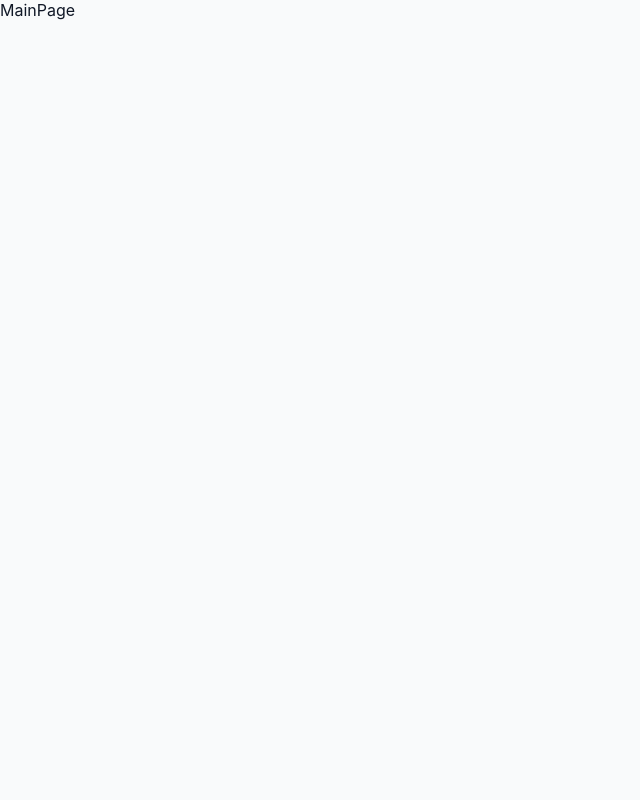
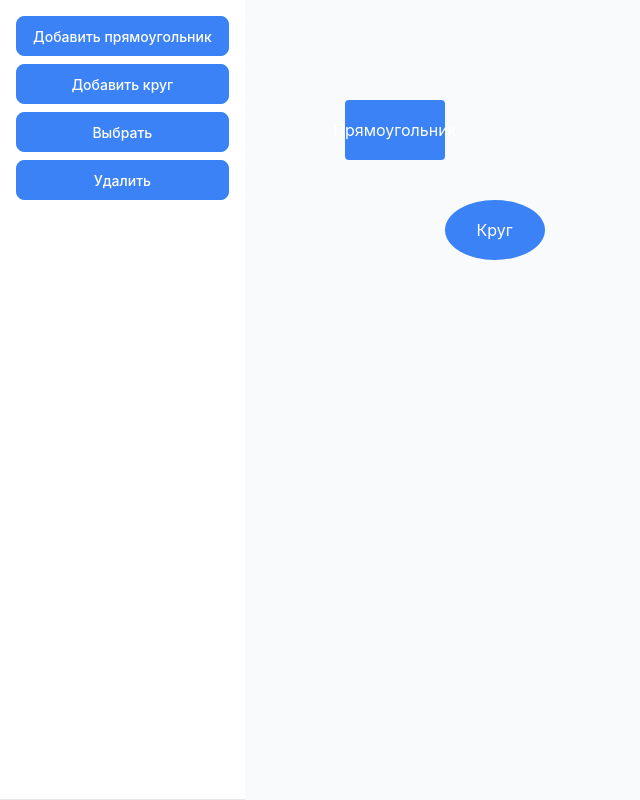
Before and after one commit to Jhon-Crow/quick-flowchart-editor, a React (Vite) app: page / in a window 1280 px wide. Shown: the whole page, without its empty margins (0-640 px from the left). Built offline with nearby package versions, Linux system fonts and the light colour scheme.

Commit message:
add Button need to FIX theme type error

```diff
--- a/package.json
+++ b/package.json
@@ -23,6 +23,7 @@
     "@types/node": "^24.10.1",
     "@types/react": "^19.1.2",
     "@types/react-dom": "^19.1.2",
+    "@types/styled-components": "^5.1.36",
     "@typescript-eslint/eslint-plugin": "^8.48.1",
     "@typescript-eslint/parser": "^8.48.1",
     "@vitejs/plugin-react": "^4.4.1",
--- a/src/app/styles/global.ts
+++ b/src/app/styles/global.ts
@@ -1,4 +1,5 @@
 import { createGlobalStyle } from 'styled-components';
+import type {Theme} from "./theme.ts";
 
 export const GlobalStyle = createGlobalStyle`
   * {
@@ -12,9 +13,9 @@ export const GlobalStyle = createGlobalStyle`
   }
 
   body {
-    font-family: ${({ theme }) => theme.typography.fontFamily};
-    color: ${({ theme }) => theme.colors.text.primary};
-    background-color: ${({ theme }) => theme.colors.background};
+    font-family: ${({ theme }: {theme: Theme}) => theme.typography.fontFamily};
+    color: ${({ theme }: {theme: Theme}) => theme.colors.text.primary};
+    background-color: ${({ theme }: {theme: Theme}) => theme.colors.background};
     -webkit-font-smoothing: antialiased;
     -moz-osx-font-smoothing: grayscale;
   }
--- a/src/entities/Node/ui/Node/Node.tsx
+++ b/src/entities/Node/ui/Node/CanvasNode.tsx
@@ -16,7 +16,7 @@ const StyledNode = styled.div<{ type: 'rectangle' | 'circle' }>`
   user-select: none;
 `;
 
-export const Node = ({ type, x, y, text }: NodeProps) => {
+export const CanvasNode = ({ type, x, y, text }: NodeProps) => {
     return (
         <StyledNode type={type} style={{ left: x, top: y }}>
             {text}
--- a/src/pages/MainPage/ui/MainPage.tsx
+++ b/src/pages/MainPage/ui/MainPage.tsx
@@ -1,7 +1,11 @@
+import {Canvas} from "../../../widgets/CanvasWidget/ui/Canvas/Canvas.tsx";
+import {Toolbar} from "../../../widgets/CanvasWidget/ui/Toolbar/Toolbar.tsx";
+
 export const MainPage = () => {
     return (
-        <div>
-            MainPage
+        <div style={{ display: 'flex' }}>
+            <Toolbar/>
+            <Canvas/>
         </div>
     );
 };
--- /dev/null
+++ b/src/shared/ui/Button/Button.tsx
@@ -0,0 +1,42 @@
+import React from 'react';
+import type { ButtonProps } from './types';
+import { StyledButton, Loader, ButtonContent } from './styles';
+
+export const Button = React.forwardRef<HTMLButtonElement, ButtonProps>(
+    (
+        {
+            children,
+            variant = 'primary',
+            size = 'md',
+            isLoading = false,
+            fullWidth = false,
+            disabled,
+            className,
+            type = 'button',
+            ...props
+        },
+        ref
+    ) => {
+        const isDisabled = disabled || isLoading;
+
+        return (
+            <StyledButton
+                ref={ref}
+                type={type}
+                variant={variant}
+                size={size}
+                disabled={isDisabled}
+                isLoading={isLoading}
+                fullWidth={fullWidth}
+                className={className}
+                aria-busy={isLoading}
+                {...props}
+            >
+                {isLoading && <Loader size={size} />}
+                <ButtonContent isLoading={isLoading}>{children}</ButtonContent>
+            </StyledButton>
+        );
+    }
+);
+
+Button.displayName = 'Button';
--- /dev/null
+++ b/src/shared/ui/Button/styles.ts
@@ -0,0 +1,153 @@
+// src/shared/ui/Button/styles.ts
+import styled, { css, keyframes } from 'styled-components';
+import type { ButtonVariant, ButtonSize } from './types';
+
+const spin = keyframes`
+  0% { transform: rotate(0deg); }
+  100% { transform: rotate(360deg); }
+`;
+
+const variantStyles = {
+    primary: css`
+    background: ${({ theme }) => theme.colors.primary};
+    color: white;
+    border: 1px solid ${({ theme }) => theme.colors.primary};
+
+    &:hover:not(:disabled) {
+      background: ${({ theme }) => theme.colors.primary}dd;
+      border-color: ${({ theme }) => theme.colors.primary}dd;
+    }
+
+    &:active:not(:disabled) {
+      background: ${({ theme }) => theme.colors.primary}bb;
+    }
+  `,
+
+    secondary: css`
+    background: ${({ theme }) => theme.colors.surface};
+    color: ${({ theme }) => theme.colors.text.primary};
+    border: 1px solid ${({ theme }) => theme.colors.border};
+
+    &:hover:not(:disabled) {
+      background: ${({ theme }) => theme.colors.background};
+      border-color: ${({ theme }) => theme.colors.primary};
+    }
+  `,
+
+    ghost: css`
+    background: transparent;
+    color: ${({ theme }) => theme.colors.text.primary};
+    border: 1px solid transparent;
+
+    &:hover:not(:disabled) {
+      background: ${({ theme }) => theme.colors.background};
+      border-color: ${({ theme }) => theme.colors.border};
+    }
+  `,
+
+    danger: css`
+    background: ${({ theme }) => theme.colors.error};
+    color: white;
+    border: 1px solid ${({ theme }) => theme.colors.error};
+
+    &:hover:not(:disabled) {
+      background: ${({ theme }) => theme.colors.error}dd;
+      border-color: ${({ theme }) => theme.colors.error}dd;
+    }
+  `,
+};
+
+const sizeStyles = {
+    sm: css`
+    padding: 6px 12px;
+    font-size: ${({ theme }) => theme.typography.fontSize.xs};
+    height: 32px;
+    min-width: 64px;
+  `,
+
+    md: css`
+    padding: 8px 16px;
+    font-size: ${({ theme }) => theme.typography.fontSize.sm};
+    height: 40px;
+    min-width: 80px;
+  `,
+
+    lg: css`
+    padding: 12px 24px;
+    font-size: ${({ theme }) => theme.typography.fontSize.md};
+    height: 48px;
+    min-width: 96px;
+  `,
+};
+
+interface StyledButtonProps {
+    variant: ButtonVariant;
+    size: ButtonSize;
+    isLoading: boolean;
+    fullWidth: boolean;
+}
+
+export const StyledButton = styled.button<StyledButtonProps>`
+  position: relative;
+  display: inline-flex;
+  align-items: center;
+  justify-content: center;
+  border-radius: ${({ theme }) => theme.borderRadius.md};
+  font-family: ${({ theme }) => theme.typography.fontFamily};
+  font-weight: 500;
+  cursor: pointer;
+  transition: all 0.2s ease;
+  outline: none;
+  gap: 8px;
+  width: ${({ fullWidth }) => (fullWidth ? '100%' : 'auto')};
+
+  /* Variant styles */
+  ${({ variant }) => variantStyles[variant]}
+
+  /* Size styles */
+  ${({ size }) => sizeStyles[size]}
+
+  /* Disabled state */
+  &:disabled {
+    opacity: 0.6;
+    cursor: not-allowed;
+  }
+
+  /* Focus state */
+  &:focus-visible {
+    box-shadow: 0 0 0 3px ${({ theme }) => theme.colors.primary}40;
+  }
+
+  /* Loading state */
+  ${({ isLoading }) =>
+    isLoading &&
+    css`
+      cursor: wait;
+      opacity: 0.8;
+    `}
+`;
+
+interface LoaderProps {
+    size: ButtonSize;
+}
+
+export const Loader = styled.div<LoaderProps>`
+  width: ${({ size }) => (size === 'sm' ? '12px' : size === 'md' ? '16px' : '20px')};
+  height: ${({ size }) => (size === 'sm' ? '12px' : size === 'md' ? '16px' : '20px')};
+  border: 2px solid rgba(255, 255, 255, 0.3);
+  border-top: 2px solid white;
+  border-radius: 50%;
+  animation: ${spin} 1s linear infinite;
+`;
+
+interface ButtonContentProps {
+    isLoading: boolean;
+}
+
+export const ButtonContent = styled.span<ButtonContentProps>`
+  opacity: ${({ isLoading }) => (isLoading ? 0.5 : 1)};
+  display: flex;
+  align-items: center;
+  justify-content: center;
+  gap: 6px;
+`;
--- a/src/widgets/CanvasWidget/ui/Canvas/Canvas.tsx
+++ b/src/widgets/CanvasWidget/ui/Canvas/Canvas.tsx
@@ -1,11 +1,11 @@
 import styled from 'styled-components';
-import { Node } from '@/entities/Node';
-
+import {CanvasNode} from "../../../../entities/Node/ui/Node/CanvasNode.tsx";
+import type {Theme} from "../../../../app/styles";
 
 const StyledCanvas = styled.div`
   flex: 1;
   position: relative;
-  background: ${({ theme }) => theme.colors.background};
+  background: ${({theme}: {theme: Theme}) => theme.colors.background};
   min-height: 600px;
 `;
 
@@ -13,8 +13,8 @@ export const Canvas = () => {
     return (
         <StyledCanvas id="canvas">
             {/* Здесь будут рендериться Node компоненты */}
-            <Node type="rectangle" x={100} y={100} text="Прямоугольник" />
-            <Node type="circle" x={200} y={200} text="Круг" />
+            <CanvasNode type="rectangle" x={100} y={100} text="Прямоугольник"/>
+            <CanvasNode type="circle" x={200} y={200} text="Круг"/>
         </StyledCanvas>
     );
 };
--- a/src/widgets/CanvasWidget/ui/Toolbar/Toolbar.tsx
+++ b/src/widgets/CanvasWidget/ui/Toolbar/Toolbar.tsx
@@ -1,9 +1,10 @@
-// src/widgets/CanvasWidget/ui/Toolbar/Toolbar.tsx
 import styled from 'styled-components';
-import { Button } from '@/shared/ui/Button';
+import {Button} from "../../../../shared/ui/Button/Button.tsx";
 
 const StyledToolbar = styled.div`
   display: flex;
+  height: 100vh;
+  flex-direction: column;
   gap: 8px;
   padding: 16px;
   background: ${({ theme }) => theme.colors.surface};
--- a/vite.config.ts
+++ b/vite.config.ts
@@ -1,18 +1,22 @@
 import { defineConfig } from 'vite'
 import react from '@vitejs/plugin-react'
-import path from 'path'
+import { fileURLToPath } from 'url'
+import { dirname, resolve } from 'path'
 
-// https://vitejs.dev/config/
+const __filename = fileURLToPath(import.meta.url)
+const __dirname = dirname(__filename)
+
 export default defineConfig({
   plugins: [react()],
   resolve: {
     alias: {
-      '@/app': path.resolve(__dirname, 'src/app'),
-      '@/pages': path.resolve(__dirname, 'src/pages'),
-      '@/widgets': path.resolve(__dirname, 'src/widgets'),
-      '@/features': path.resolve(__dirname, 'src/features'),
-      '@/entities': path.resolve(__dirname, 'src/entities'),
-      '@/shared': path.resolve(__dirname, 'src/shared'),
+      // '@': resolve(__dirname, './src'),
+      '@/app': resolve(__dirname, 'src/app'),
+      '@/pages': resolve(__dirname, 'src/pages'),
+      '@/widgets': resolve(__dirname, 'src/widgets'),
+      '@/features': resolve(__dirname, 'src/features'),
+      '@/entities': resolve(__dirname, 'src/entities'),
+      '@/shared': resolve(__dirname, 'src/shared'),
     }
   }
 })
```
Also changed, not shown: eslint.config.js (+13 -13 lines), src/shared/ui/Button/types.ts (+6 -1 lines), tsconfig.json (+9 -18 lines), 1 other file (tests, documents, lock files or other folders).
